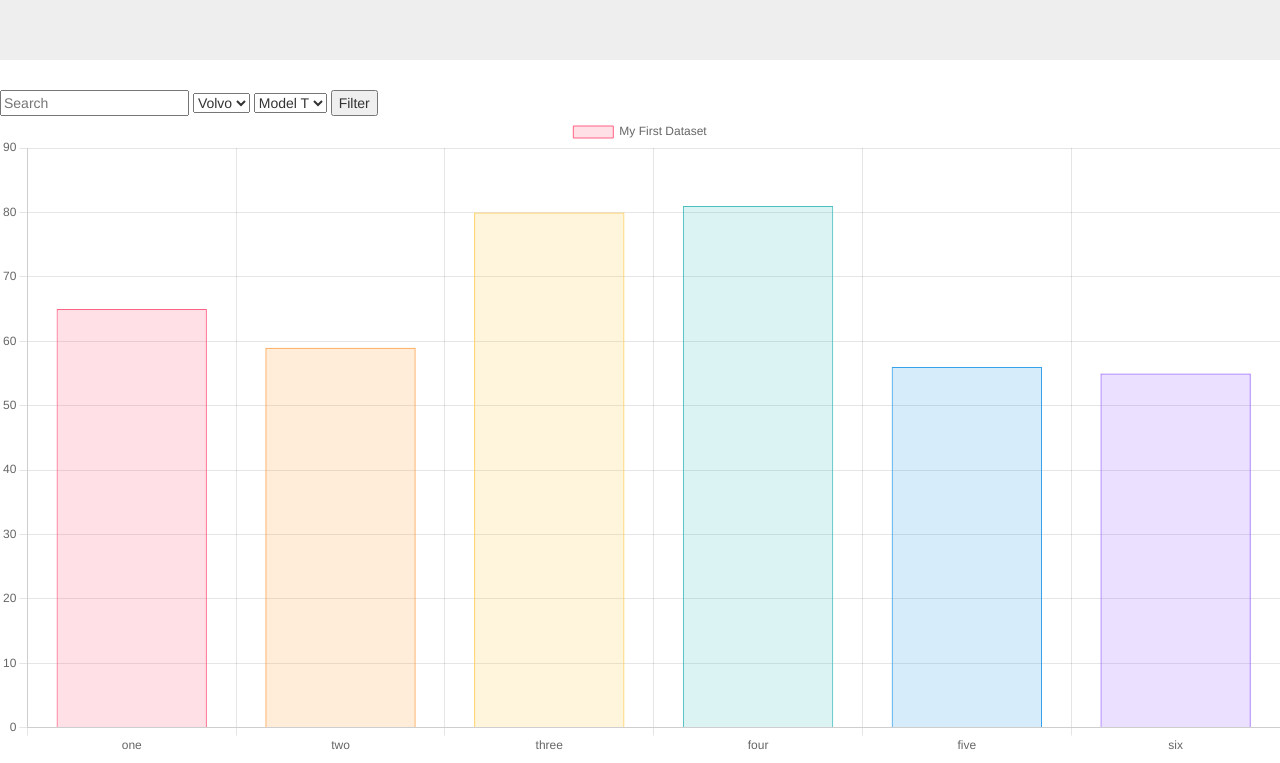
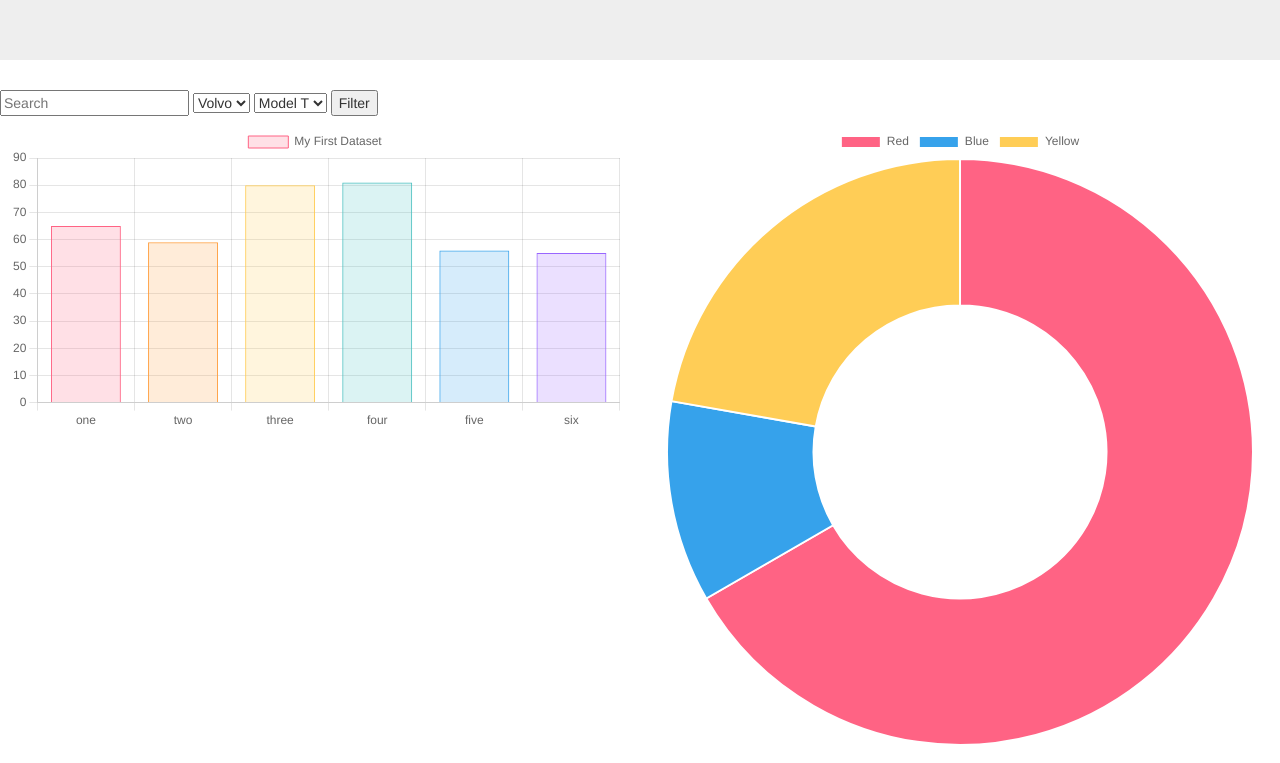
Before and after one commit to mattg213/heroku, a plain HTML site: page index.html in a window 1280 px wide. Shown: the part 180-943 px from the top of the page. Drawn offline with nearby package versions, Linux system fonts and the light colour scheme; the site is published under a folder, as on GitHub Pages, so addresses that start at the root find nothing.

Commit message:
Fixed Css

```diff
--- a/index.html
+++ b/index.html
@@ -3,7 +3,7 @@
 <head>
     <meta charset="UTF-8">
     <meta name="viewport" content="width=device-width, initial-scale=1.0">
-    <link rel="stylesheet" href="/static/css.css">
+    <link rel="stylesheet" href="static/css.css">
     <!-- Latest compiled and minified CSS -->
     <link rel="stylesheet" href="https://cdn.jsdelivr.net/npm/bootstrap@3.3.7/dist/css/bootstrap.min.css" integrity="sha384-BVYiiSIFeK1dGmJRAkycuHAHRg32OmUcww7on3RYdg4Va+PmSTsz/K68vbdEjh4u" crossorigin="anonymous">
     <script src="https://cdnjs.cloudflare.com/ajax/libs/Chart.js/4.3.0/chart.umd.min.js" integrity="sha512-TJ7U6JRJx5IpyvvO9atNnBzwJIoZDaQnQhb0Wmw32Rj5BQHAmJG16WzaJbDns2Wk5VG6gMt4MytZApZG47rCdg==" crossorigin="anonymous" referrerpolicy="no-referrer"></script>
```
